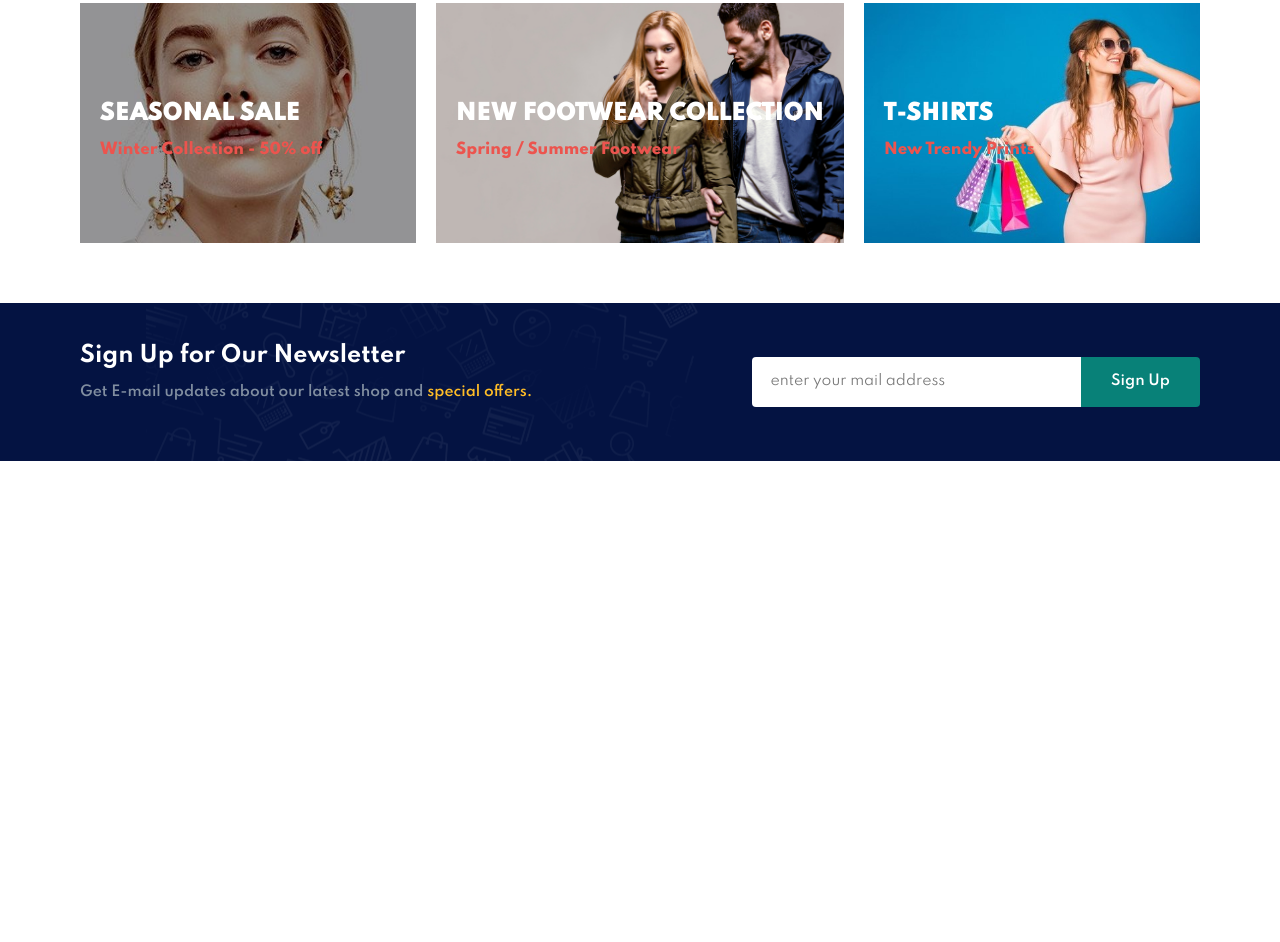
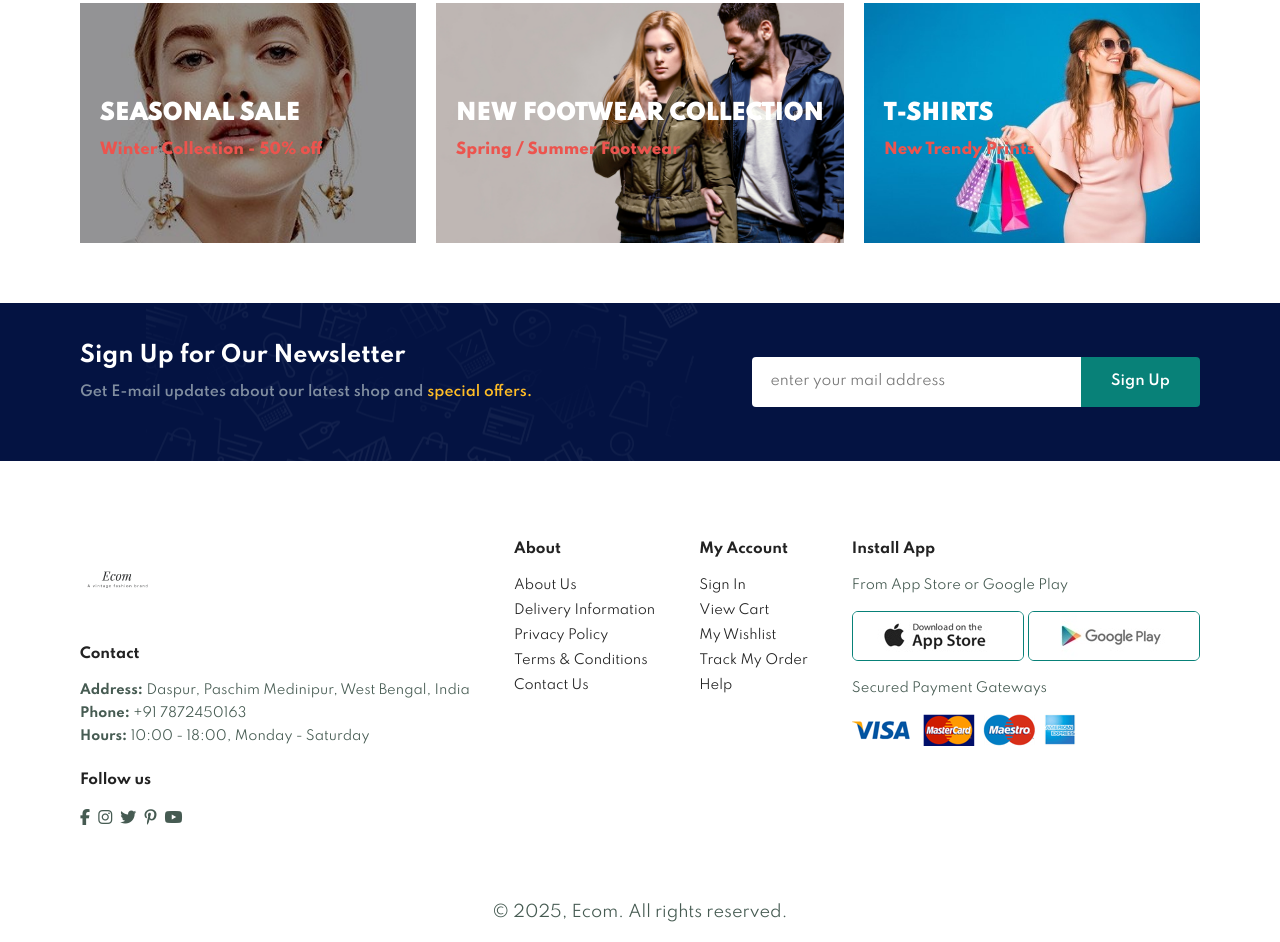
Before and after one commit to beraanik201/ECOM, a plain HTML site: page index.html in a window 1280 px wide. Shown: the part 4027-4969 px from the top of the page. Before the commit the page ends 4528 px from the top, so only its background shows below. Drawn offline with Linux system fonts and the light colour scheme.

Commit message:
FEATURE:Footer

```diff
--- a/global.css
+++ b/global.css
@@ -467,3 +467,66 @@ body {
     border-top-left-radius: 0;
     border-bottom-left-radius: 0;
 }
+
+footer {
+    display: flex;
+    flex-wrap: wrap;
+    justify-content: space-between;
+}
+
+footer .col {
+    display: flex;
+    flex-direction: column;
+    align-items: flex-start;
+    margin-bottom: 20px;
+}
+
+footer .logo-footer {
+    margin-bottom: 30px;
+}
+
+footer h4 {
+    font-size: 14px;
+    padding-bottom: 20px;
+}
+
+footer p {
+    font-size: 13px;
+    margin: 0 0 8px 0;
+}
+
+footer a {
+    font-size: 13px;
+    text-decoration: none;
+    color: #222;
+    margin-bottom: 10px;
+}
+
+footer .follow {
+    margin-top: 20px;
+}
+
+footer .follow i {
+    color: #465b52;
+    padding-right: 4px;
+    cursor: pointer;
+}
+
+footer .install .row img {
+    border: 1px solid #088178;
+    border-radius: 6px;
+}
+
+footer .install img {
+    margin: 10px 0 15px 0;
+}
+
+footer .follow i:hover,
+footer a:hover {
+    color: #088178;
+}
+
+.copyright {
+    width: 100%;
+    text-align: center;
+}
--- a/index.html
+++ b/index.html
@@ -7,6 +7,7 @@
     <link rel="stylesheet" href="./global.css" />
     <script src="https://kit.fontawesome.com/ca79ce81e4.js"></script>
   </head>
+
   <body>
     <section id="header">
       <div class="navbar-logo">
@@ -422,6 +423,62 @@
       </div>
     </section>
 
+    <footer class="section-p1">
+      <div class="col">
+        <img src="img/logo1.png" class="logo logo-footer" alt="Logo" />
+        <h4>Contact</h4>
+        <p>
+          <strong>Address: </strong>Daspur, Paschim Medinipur, West Bengal,
+          India
+        </p>
+        <p><strong>Phone: </strong>+91 7872450163</p>
+        <p><strong>Hours: </strong>10:00 - 18:00, Monday - Saturday</p>
+        <div class="follow">
+          <h4>Follow us</h4>
+          <div class="icon">
+            <i class="fab fa-facebook-f"></i>
+            <i class="fab fa-instagram"></i>
+            <i class="fab fa-twitter"></i>
+            <i class="fab fa-pinterest-p"></i>
+            <i class="fab fa-youtube"></i>
+          </div>
+        </div>
+      </div>
+
+      <div class="col">
+        <h4>About</h4>
+        <a href="#">About Us</a>
+        <a href="#">Delivery Information</a>
+        <a href="#">Privacy Policy</a>
+        <a href="#">Terms & Conditions</a>
+        <a href="#">Contact Us</a>
+      </div>
+
+      <div class="col">
+        <h4>My Account</h4>
+        <a href="#">Sign In</a>
+        <a href="#">View Cart</a>
+        <a href="#">My Wishlist</a>
+        <a href="#">Track My Order</a>
+        <a href="#">Help</a>
+      </div>
+
+      <div class="col install">
+        <h4>Install App</h4>
+        <p>From App Store or Google Play</p>
+        <div class="row">
+          <img src="./img/pay/app.jpg" alt="" />
+          <img src="img/pay/play.jpg" alt="" />
+        </div>
+        <p>Secured Payment Gateways</p>
+        <img src="img/pay/pay.png" alt="" />
+      </div>
+    </footer>
+
+    <div class="copyright">
+      <p>&copy; 2025, Ecom. All rights reserved.</p>
+    </div>
+
     <script src="./main.js"></script>
   </body>
 </html>
```
Also changed, not shown: img/pay/app.jpg (added), img/pay/pay.png (added), img/pay/play.jpg (added).
